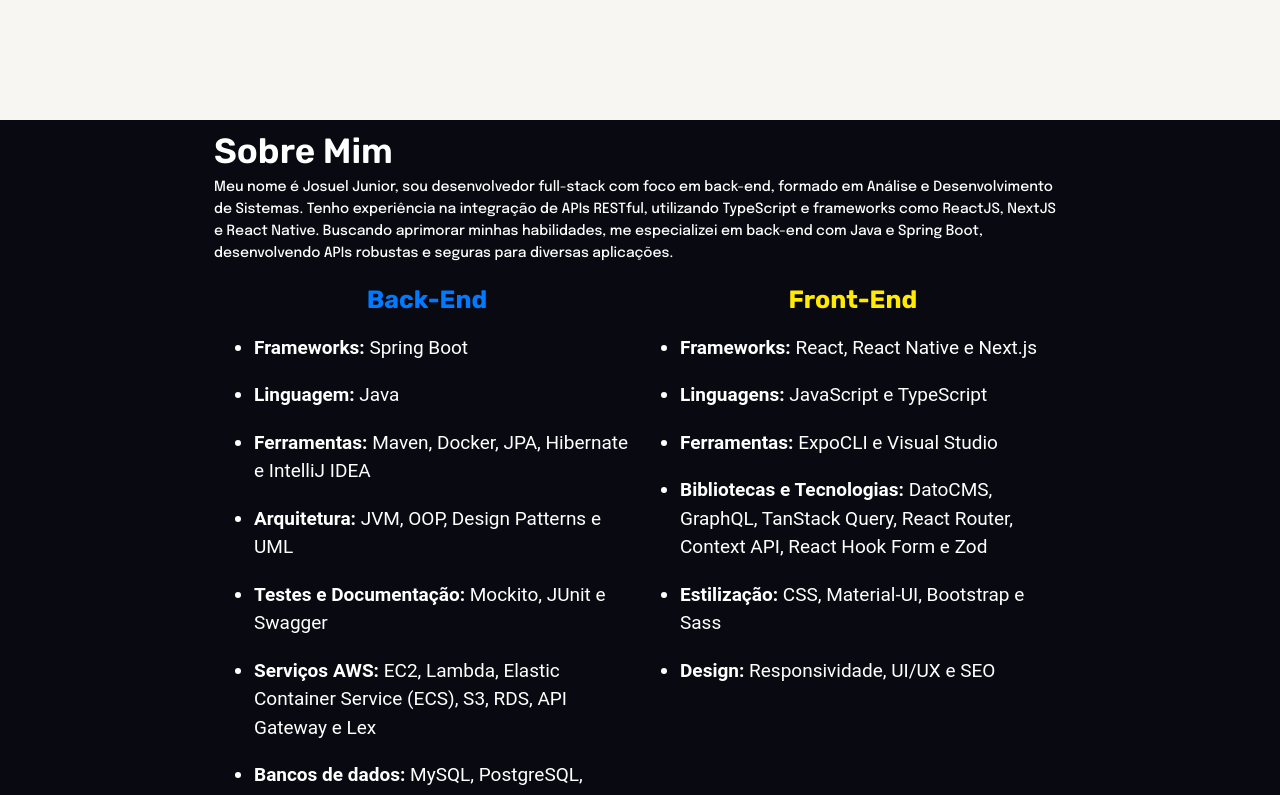
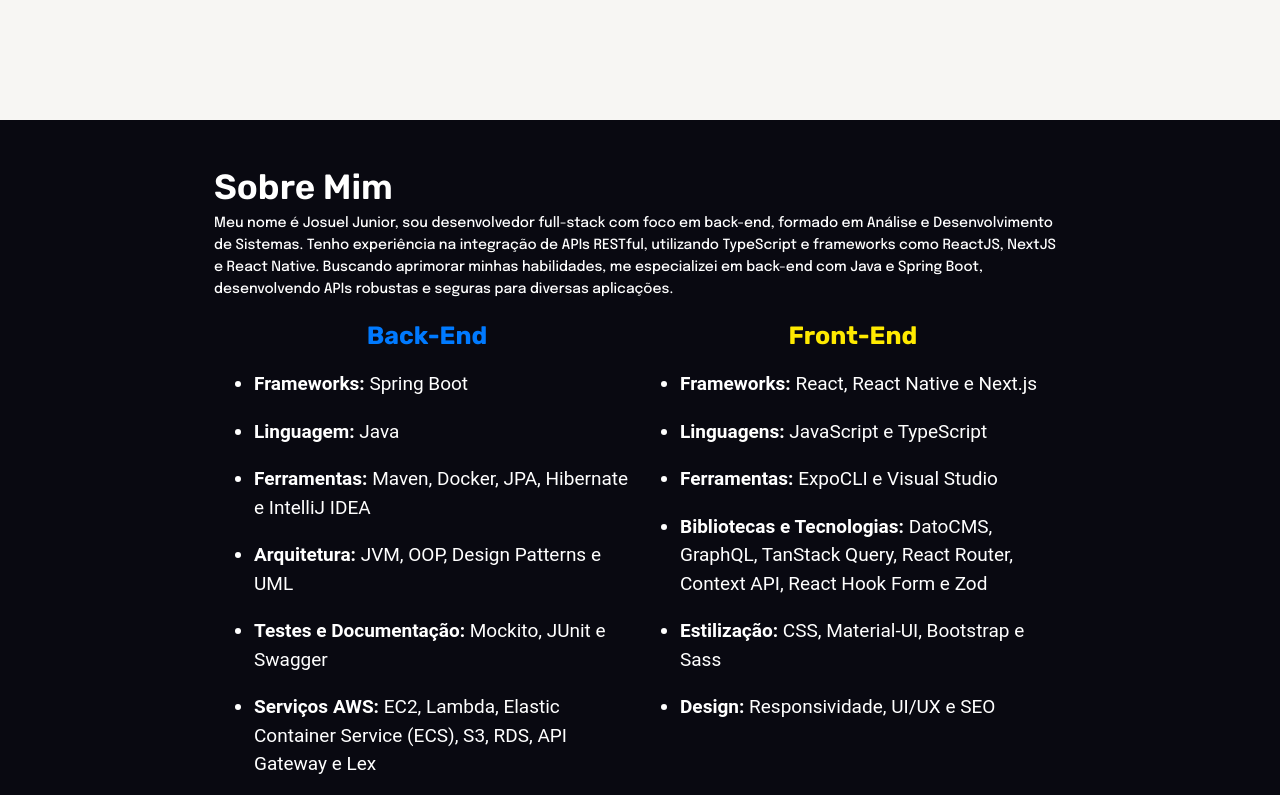
Before and after one commit to Josuel-Junior/newPortfolio, a React (Vite) app: page / in a window 1280 px wide. Shown: the part 1480-2275 px from the top of the page. Built offline with nearby package versions, Linux system fonts and the light colour scheme.

Commit message:
height correction page aboutMe

```diff
--- a/src/pages/AboutMe/AboutMe.tsx
+++ b/src/pages/AboutMe/AboutMe.tsx
@@ -10,7 +10,7 @@ export const AboutMe: React.FC = () => {
     <Box
       id="aboutMe"
       sx={{
-        minHeight: "80vh",
+        minHeight: "100vh",
         width: "100vw",
         background: "#090911",
         display: "flex",
```
